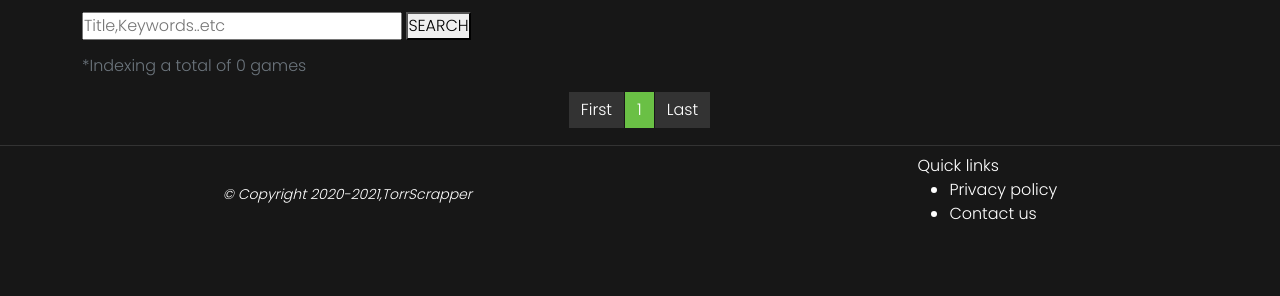
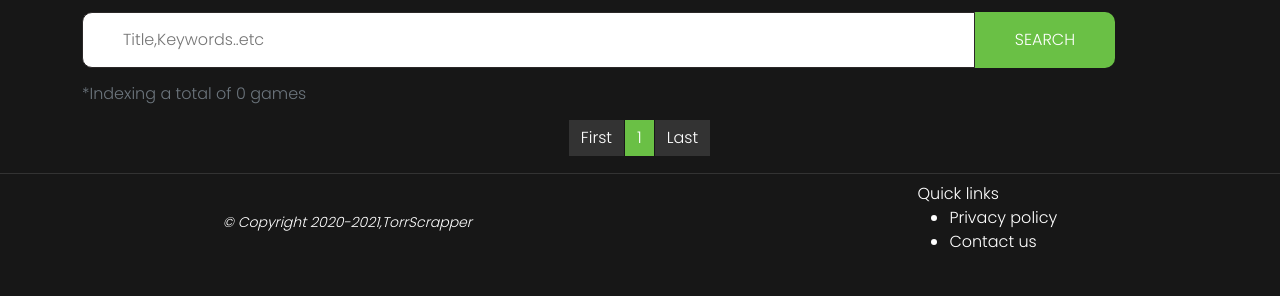
Before and after one commit to iZooGooD/torrscrapper, a Django app: page /categories/games in a window 1280 px wide. Shown: the part 101-397 px from the top of the page. Run offline with Django 3.2, Linux system fonts and the light colour scheme; data that the repository does not hold is empty.

Commit message:
css refactoring p4

```diff
--- a/templates/torrscrapper/category/games.html
+++ b/templates/torrscrapper/category/games.html
@@ -10,62 +10,47 @@
     </nav>
 
     <form class="my-3" method="GET" action="{% url 'games' %}">
-        <div class="_form-group form_games">
+        <div class="form-group form_games">
             {% if search_flag == True %}
-            <input type="text" placeholder="Title,Keywords..etc" class="_s_box" name="keywords" autocomplete="off" value={{ search_keywords }}>
+                <input type="text" placeholder="Title,Keywords..etc" class="search-box__input" name="keywords"
+                    autocomplete="off" value={{ search_keywords }}>
             {% else %}
-        <input type="text" placeholder="Title,Keywords..etc" class="_s_box" name="keywords" autocomplete="off">
-
+                <input type="text" placeholder="Title,Keywords..etc" class="search-box__input" name="keywords"
+                    autocomplete="off">
             {% endif %}
-        <button type="submit" class="_s_button">SEARCH</button>
-
+                <button type="submit" class="search-box__button">SEARCH</button>
         </div>
         {% if search_flag == True %}
             <h5 class="text-info text-center my-3">Found {{ search_length }} results for "{{ search_keywords }}" </h5>
         {% else %}
-
             <h6 class="text-muted  my-3">*Indexing a total of {{ all_games_length }} games </h6>
-
         {% endif %}
 
     </form>
     <div class="row mt-2">
-
         {% for game in all_games %}
         <div class="card col-sm-8 col-md-6 col-lg-5 all_games_post">
             <h5 class="card-header text-white text-center">{{ game.title}}</h5>
             <div class="card-img text-center"><img src="{{ game.image_url }}"> </div>
             <div class="card-body">
-<h6 class="text-white">Release date:  {{ game.release_date }}</h6>
-<h6 class="text-white">Game size:   {{ game.size }}</h6>
-<div class="but text-center"><a href="{% url 'games_single' game.pk %}" class="download-button">Download</a></div>
+                <h6 class="text-white">Release date: {{ game.release_date }}</h6>
+                <h6 class="text-white">Game size: {{ game.size }}</h6>
+                <div class="d-flex justify-content-center text-center "><a href="{% url 'games_single' game.pk %}"
+                        class="download-button">Download</a></div>
             </div>
         </div>
         {% endfor %}
-
-
-
-
-
-
-
-
-
-
     </div>
 
 
     <nav aria-label="Page navigation example" class="my_paging">
-
-
         {% if search_flag == True %}
-
             {% if all_games.has_other_pages %}
-
                 <ul class="pagination main_paginate">
                     <li class="page-item">
                         {% if all_games.has_previous %}
-          <a class="page-link" href="?keywords={{ search_keywords }}&page={{all_games.previous_page_number}}">&laquo;</a>
+                        <a class="page-link"
+                            href="?keywords={{ search_keywords }}&page={{all_games.previous_page_number}}">&laquo;</a>
                         {% endif %}
                     </li>
                     <li class="page-item">
@@ -74,35 +59,28 @@
                     {% for l in  all_games.paginator.page_range %}
                     {% if l <= all_games.number|add:3 and l >= all_games.number|add:-3 %}
                         {% if all_games.number == l %}
-             <li class="page-item active"><a class="page-link" id="active_page" href="?keywords={{ search_keywords }}&page={{forloop.counter}}">{{forloop.counter}}</a></li>
+                        <li class="page-item active"><a class="page-link" id="active_page"
+                                href="?keywords={{ search_keywords }}&page={{forloop.counter}}">{{forloop.counter}}</a></li>
                         {% else %}
-             <li class="page-item"><a class="page-link" href="?keywords={{ search_keywords }}&page={{forloop.counter}}">{{forloop.counter}}</a></li>
+                        <li class="page-item"><a class="page-link"
+                                href="?keywords={{ search_keywords }}&page={{forloop.counter}}">{{forloop.counter}}</a></li>
                         {% endif %}
                         {% endif %}
                         {% endfor %}
                         <li class="page-item">
-<a class="page-link" href="?keywords={{ search_keywords }}&page={{all_games.paginator.num_pages}}">Last</a>
+                            <a class="page-link"
+                                href="?keywords={{ search_keywords }}&page={{all_games.paginator.num_pages}}">Last</a>
                         </li>
                         <li class="page-item">
                             {% if all_games.has_next %}
-          <a class="page-link" href="?keywords={{ search_keywords }}&page={{all_games.next_page_number}}">&raquo;</a>
+                            <a class="page-link"
+                                href="?keywords={{ search_keywords }}&page={{all_games.next_page_number}}">&raquo;</a>
                             {% endif %}
                         </li>
                 </ul>
              {% endif %}
-
-
-
-
-
-
-
-
-
-
-
         {% else %}
-      <ul class="pagination main_paginate ">
+        <ul class="pagination main_paginate">
             <li class="page-item bg-dark">
                 {% if all_games.has_previous %}
                     <a class="page-link" href="?page={{all_games.previous_page_number}}">&laquo;</a>
@@ -118,8 +96,6 @@
                 {% else %}
                     <li class="page-item"><a class="page-link" href="?page={{forloop.counter}}">{{forloop.counter}}</a></li>
                 {% endif %}
-
-
                 {% endif %}
                 {% endfor %}
                 <li class="page-item">
@@ -131,15 +107,7 @@
                     {% endif %}
                 </li>
         </ul>
-
-
-
         {% endif %}
     </nav>
-
-
-
-
 </div>
-
 {% endblock %}
--- a/webapps/static/css/style.css
+++ b/webapps/static/css/style.css
@@ -420,10 +420,6 @@
     height: 60px !important;
 }
 
-.but {
-    margin: 25px;
-}
-
 .all_movies_img img {
     max-width: 450px;
     max-height: 220px;
```
Lines whose indentation alone changed are shown as unchanged.
